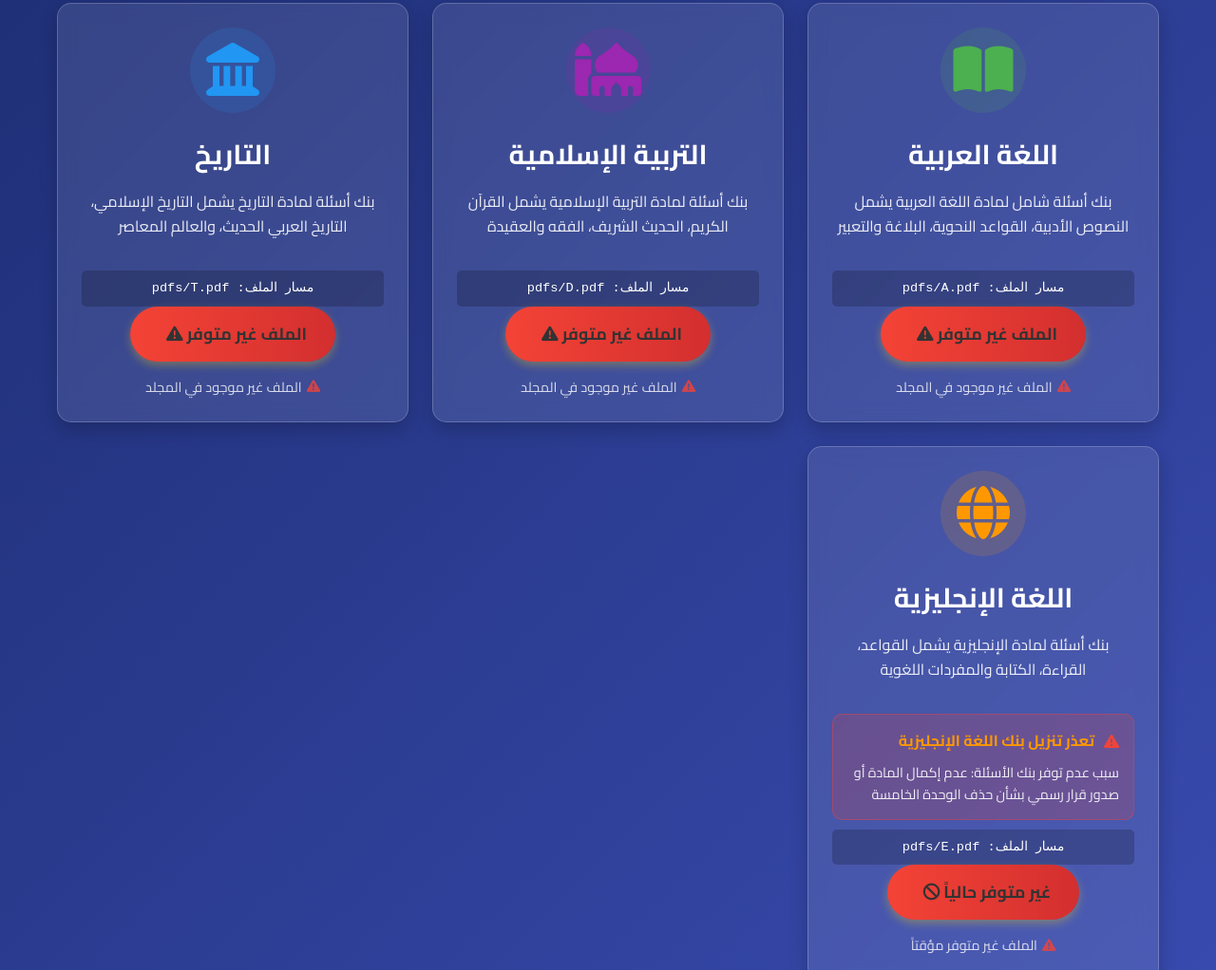
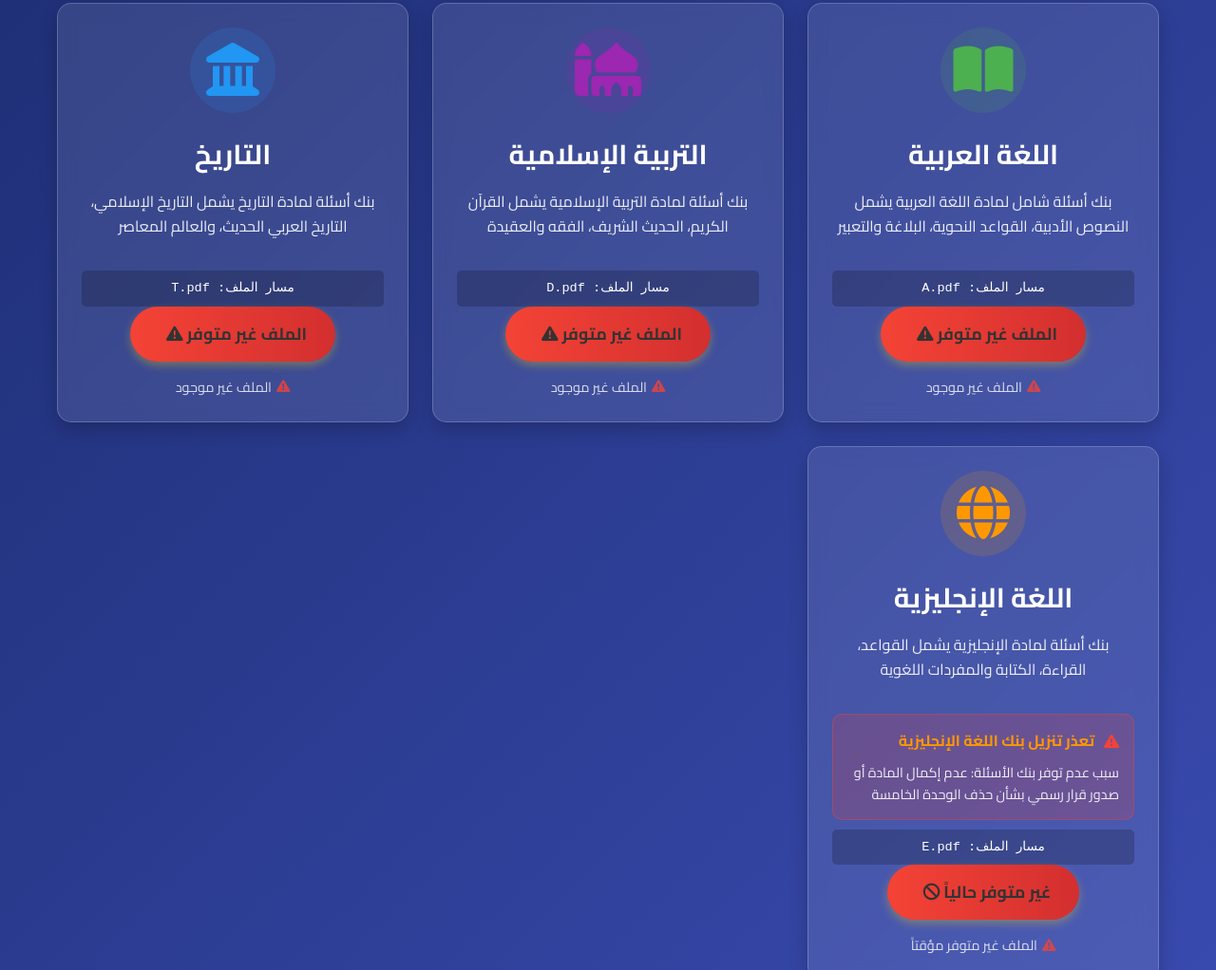
Before and after one commit to farmbot1238/BNK, a plain HTML site: page index.html in a window 1280 px wide. Shown: the part 482-1504 px from the top of the page at 95% size. Drawn offline with Linux system fonts and the light colour scheme; no server answers.

Commit message:
Update index.html

```diff
--- a/index.html
+++ b/index.html
@@ -311,7 +311,7 @@
                     </div>
                     <h3>اللغة العربية</h3>
                     <p>بنك أسئلة شامل لمادة اللغة العربية يشمل النصوص الأدبية، القواعد النحوية، البلاغة والتعبير</p>
-                    <div class="file-path">مسار الملف: pdfs/A.pdf</div>
+                    <div class="file-path">مسار الملف: A.pdf</div>
                     <a href="#" class="download-btn" id="arabic-download">
                         تنزيل البنك <i class="fas fa-download"></i>
                     </a>
@@ -328,7 +328,7 @@
                     </div>
                     <h3>التربية الإسلامية</h3>
                     <p>بنك أسئلة لمادة التربية الإسلامية يشمل القرآن الكريم، الحديث الشريف، الفقه والعقيدة</p>
-                    <div class="file-path">مسار الملف: pdfs/D.pdf</div>
+                    <div class="file-path">مسار الملف: D.pdf</div>
                     <a href="#" class="download-btn" id="religion-download">
                         تنزيل البنك <i class="fas fa-download"></i>
                     </a>
@@ -345,7 +345,7 @@
                     </div>
                     <h3>التاريخ</h3>
                     <p>بنك أسئلة لمادة التاريخ يشمل التاريخ الإسلامي، التاريخ العربي الحديث، والعالم المعاصر</p>
-                    <div class="file-path">مسار الملف: pdfs/T.pdf</div>
+                    <div class="file-path">مسار الملف: T.pdf</div>
                     <a href="#" class="download-btn" id="history-download">
                         تنزيل البنك <i class="fas fa-download"></i>
                     </a>
@@ -369,7 +369,7 @@
                         <p>سبب عدم توفر بنك الأسئلة: عدم إكمال المادة أو صدور قرار رسمي بشأن حذف الوحدة الخامسة</p>
                     </div>
 
-                    <div class="file-path">مسار الملف: pdfs/E.pdf</div>
+                    <div class="file-path">مسار الملف: E.pdf</div>
                     <a href="#" class="download-btn" id="english-download" style="background: linear-gradient(to right, #f44336, #d32f2f); cursor: not-allowed;">
                         غير متوفر حالياً <i class="fas fa-ban"></i>
                     </a>
@@ -388,12 +388,12 @@
     </div>
 
     <script>
-        // روابط الملفات في مجلد pdfs
+        // روابط الملفات في نفس المجلد
         const pdfFiles = {
-            arabic: "pdfs/A.pdf",
-            religion: "pdfs/D.pdf",
-            history: "pdfs/T.pdf",
-            english: "pdfs/E.pdf"
+            arabic: "A.pdf",
+            religion: "D.pdf",
+            history: "T.pdf",
+            english: "E.pdf"
         };
 
         // عناوين الملفات للعرض
@@ -471,13 +471,13 @@
                     button.innerHTML = `الملف غير متوفر <i class="fas fa-exclamation-triangle"></i>`;
                     button.onclick = function(e) {
                         e.preventDefault();
-                        alert(`الملف غير متوفر!\n\nيرجى التأكد من وجود الملف في المسار:\n${fileUrl}`);
+                        alert(`الملف غير متوفر!\n\nيرجى التأكد من وجود الملف في نفس مجلد الموقع:\n${fileUrl}`);
                     };
 
                     // تحديث معلومات الملف
                     const downloadInfo = button.nextElementSibling;
                     if (downloadInfo && downloadInfo.classList.contains('download-info')) {
-                        downloadInfo.innerHTML = `<i class="fas fa-exclamation-triangle" style="color:#f44336"></i> <span>الملف غير موجود في المجلد</span>`;
+                        downloadInfo.innerHTML = `<i class="fas fa-exclamation-triangle" style="color:#f44336"></i> <span>الملف غير موجود</span>`;
                     }
                 }
             }
```
